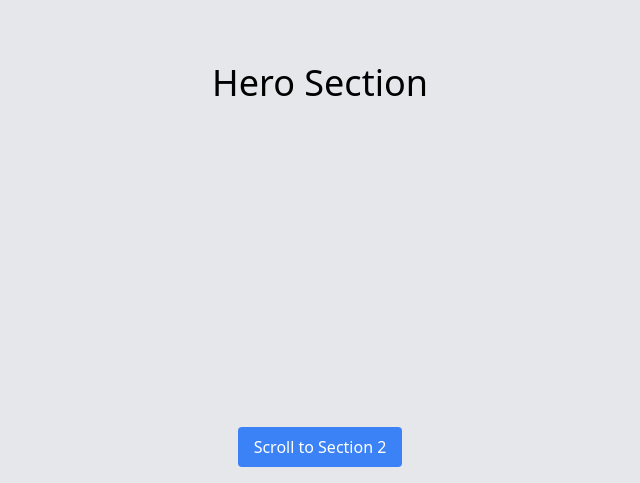
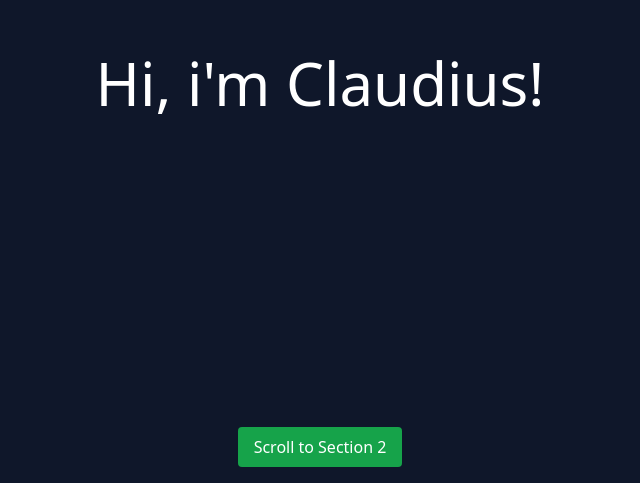
Before and after one commit to gitnetox/Website, a React (Vite) app in the folder MyWebsite/: page / in a window 1280 px wide. Shown: the part 317-800 px from the top of the page, without its empty margins (320-960 px from the left). Built offline with nearby package versions, Linux system fonts and the light colour scheme.

Commit message:
some styling changes

```diff
--- a/MyWebsite/src/App.jsx
+++ b/MyWebsite/src/App.jsx
@@ -1,5 +1,5 @@
 import React from 'react';
-import Landing from './pages/Landing';
+import Landing from './pages/landing';
 
 function App() {
 
--- a/MyWebsite/src/pages/Landing.jsx
+++ b/MyWebsite/src/pages/Landing.jsx
@@ -12,10 +12,10 @@ function Landing() {
   return (
     <div>
       {/* Section 1: Hero Section */}
-      <section className="h-screen w-full bg-gray-200 relative">
+      <section className="h-screen w-full bg-slate-900 relative">
         <div className="flex flex-col justify-center items-center h-full">
-          <h1 className="text-black text-4xl">Hero Section</h1>
-          <button className="mt-4 bg-blue-500 text-white px-4 py-2 rounded absolute bottom-0 mb-4" onClick={() => scrollToSection(section2Ref)}>Scroll to Section 2</button>
+          <h1 className="text-white text-6xl">Hi, i'm Claudius!</h1>
+          <button className="mt-4 bg-green-600 text-white px-4 py-2 rounded absolute bottom-0 mb-4" onClick={() => scrollToSection(section2Ref)}>Scroll to Section 2</button>
         </div>
       </section>
 
```
